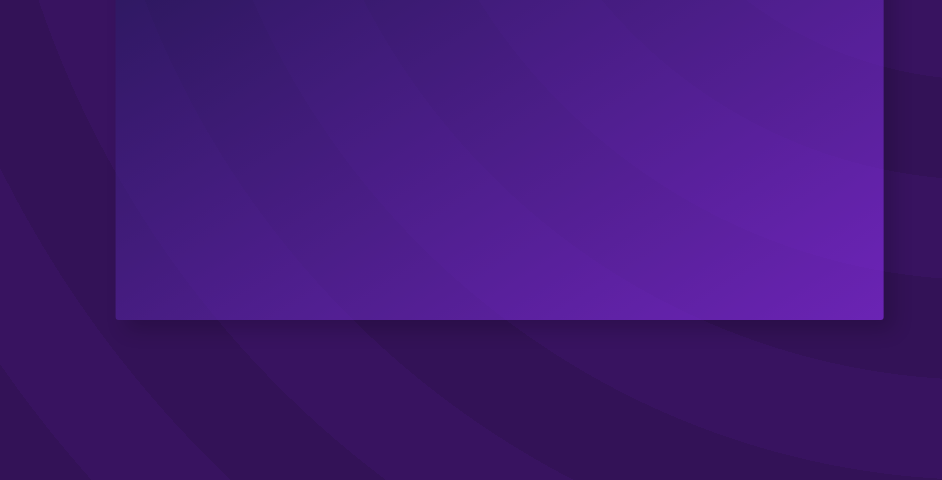
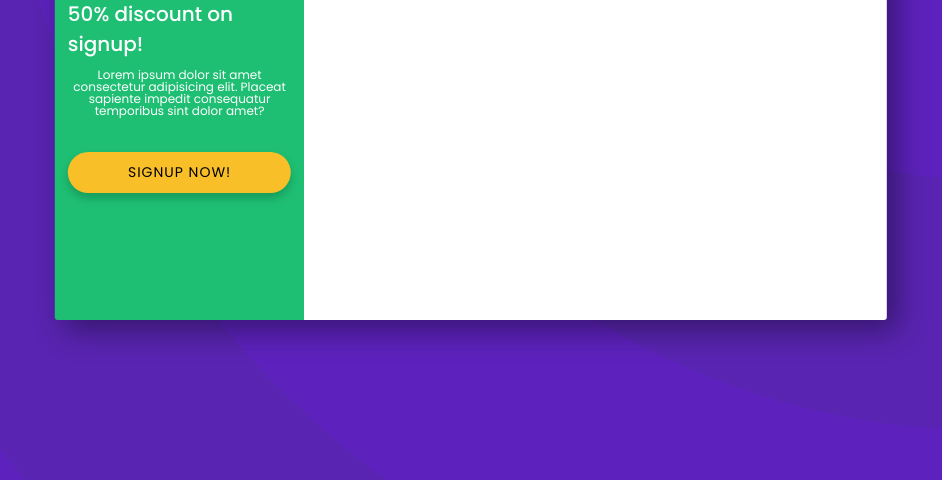
Before and after one commit to M-Alamgir/Creative-Login-Form, a website: page index.html in a window 1280 px wide. Shown: the part 320-800 px from the top of the page, without its empty margins (294-1236 px from the left). Drawn offline with Linux system fonts and the light colour scheme.

Commit message:
completed title paragraph and button

```diff
--- a/index.html
+++ b/index.html
@@ -9,7 +9,16 @@
 </head>
 <body>
     <div class="container">
-
+        <div class="side-bar">
+            <div class="logo-box">
+                <img src="" alt="Logo photo">
+            </div>
+            <div class="heading">
+                <h1 class="heading__title">50% discount on signup!</h1>
+                <p class="heading__paragraph">Lorem ipsum dolor sit amet consectetur adipisicing elit. Placeat sapiente impedit consequatur temporibus sint dolor amet?</p>
+            </div>
+            <button class="btn">signup now!</button>
+        </div>
     </div>
 
 </body>
--- a/sass/_base.scss
+++ b/sass/_base.scss
@@ -1,10 +1,14 @@
 :root {
-    --color-primary: #331257;
-    --color-primary-light: #381360;
+    --color-primary: #5924b1;
+    --color-primary-light: #5d22bd;
 
     --color-secondary: #17194a;
     --color-secondary-light: #9130f3;
     --color-secondary-dark: #42186e;
+
+    --color-green: #1ebf73;
+
+    --color-button: #f9bf28;
 }
 
 * {
@@ -31,8 +35,8 @@ body {
     background: repeating-radial-gradient(
         circle at top right,
         var(--color-primary),
-        var(--color-primary) 10rem,
-        var(--color-primary-light) 10px,
-        var(--color-primary-light) 20rem
+        var(--color-primary) 25rem,
+        var(--color-primary-light) 20px,
+        var(--color-primary-light) 50rem
       );
 }
--- a/sass/_container.scss
+++ b/sass/_container.scss
@@ -1,13 +1,75 @@
 .container {
     height: 60%;
-    width: 60%;
+    width: 65%;
     position: absolute;
     top: 50%;
     left: 50%;
-    transform: translate(-30%, -50%);
-    background-image: linear-gradient(to right bottom, var(--color-secondary), var(--color-secondary-light)) !important;
-    box-shadow: 1rem 1rem 2rem rgba(0,0,0, .3);
+    transform: translate(-35%, -50%);
+    background-image: linear-gradient(to right, var(--color-green)30%, #fff 30%) !important;
+    box-shadow: 1rem 1rem 3rem rgba(0,0,0, .4);
     border-radius: 3px;
     background: none;
-    opacity: .6;
 }
+
+.side-bar {
+    display: flex;
+    width: 30%;
+    height: 100%;
+    padding: 0 .8rem;
+    flex-direction: column;
+    justify-content: center;
+    align-items: center;
+}
+
+.logo-box {
+
+}
+
+.heading {
+    padding: .5rem;
+
+    &__title {
+        padding: 1rem 0;
+        color: #fff;
+        font-size: 2rem;
+        font-weight: 500;
+    }
+
+    &__paragraph{
+        font-size: 1.2rem;
+        color: #fff;
+        line-height: 1;
+        letter-spacing: 4;
+        text-align: center;
+    }
+}
+
+.btn {
+    text-transform: uppercase;
+    margin-top: 3rem;
+    padding: 1rem 6rem;
+    border: none;
+    border-radius: 100px;
+    background-color: var(--color-button);
+    font-family: inherit;
+    font-size: 1.4rem;
+    font-weight: 400;
+    color: #000;
+    box-shadow: 0 .5rem 1rem rgba(0,0,0, .2);
+    cursor: pointer;
+    transform: scale(1);
+    transition: all .1s;
+    letter-spacing: .1rem;
+
+    &:hover{
+
+        transform: scale(1.05);
+        box-shadow: 0 .5rem 1.5rem rgba(0,0,0, .2);
+    }
+
+    &:active,
+    &:focus {
+        transform: scale(.95);
+        outline: none;
+    }
+}
```
Also changed, not shown: css/style.css, img/logo.jpg (added).
